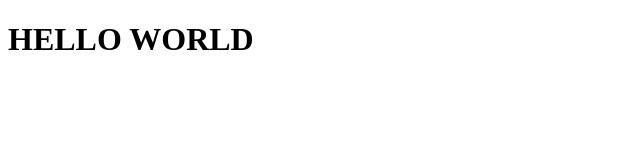
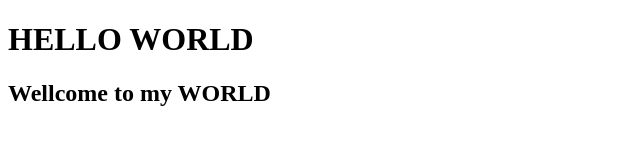
Before and after one commit to Tumquan/TestGit, a plain HTML site: page index.html in a window 1280 px wide. Shown: the whole page, without its empty margins (0-640 px from the left). Drawn offline with Linux system fonts and the light colour scheme.

Commit message:
Add welcome msg

```diff
--- a/index.html
+++ b/index.html
@@ -5,5 +5,6 @@
 </head>
 <body>
     <h1> HELLO WORLD</h1>
+    <h2> Wellcome to my WORLD</h2>
 </body>
 </html>
```
